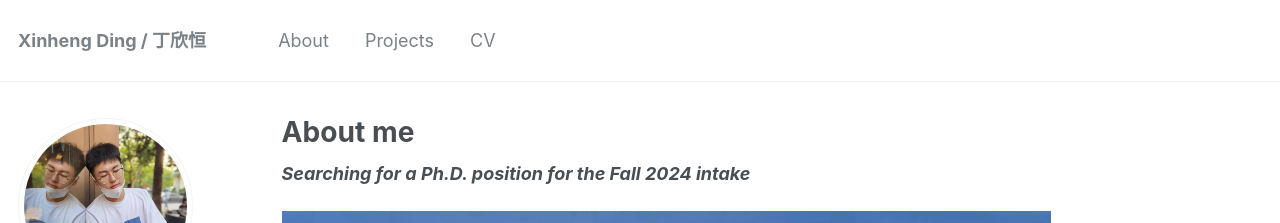
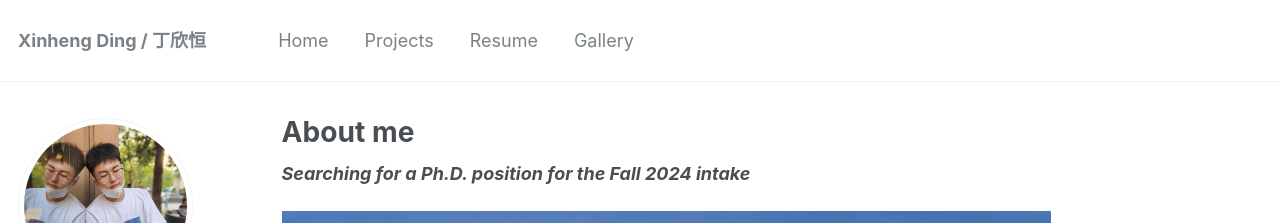
Before and after one commit to XinhengDing/XinhengDing.github.io, a Jekyll site: the page built from _pages/about.md, in a window 1280 px wide and 1225 px high. Shown: the top 223 px of the window. Built offline with Jekyll 4.4.1, drawn with Linux system fonts in a browser that asks for light colours.

Commit message:
Update navigation.yml

```diff
--- a/_data/navigation.yml
+++ b/_data/navigation.yml
@@ -1,14 +1,16 @@
 # main links links
 main:
-  - title: "About"
-    url: /about/
+  - title: "Home"
+    url: /home/
 
   - title: "Projects"
     url: /projects/
 
-  - title: "CV"
-    url: /cv/
+  - title: "Resume"
+    url: /resume/
 
+  - title: "Gallery"
+    url: /gallery/
   # - title: "Publications"
   #   url: /publications/
 
```
